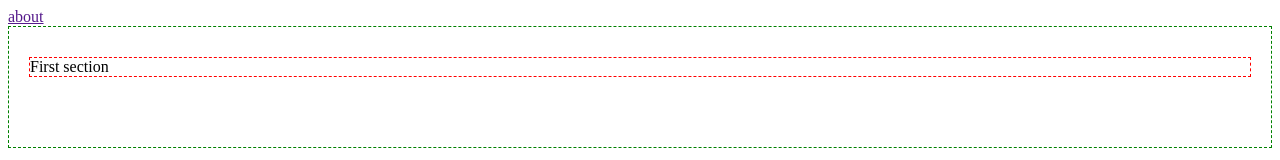
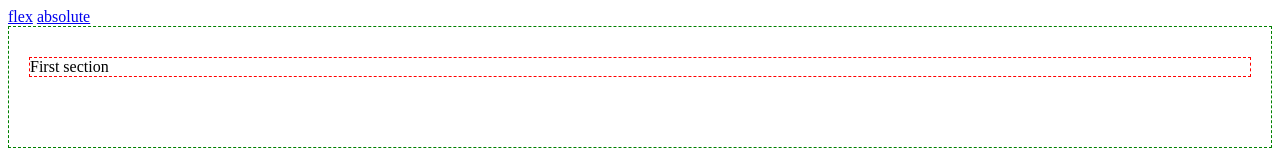
Before and after one commit to KMDEV22/html-position, a plain HTML site: page index.html in a window 1280 px wide. Shown: the top 160 px of the page. Drawn offline with Linux system fonts and the light colour scheme.

Commit message:
Adding anchors for other positions

```diff
--- a/index.html
+++ b/index.html
@@ -32,7 +32,8 @@
     </style>
 </head>
 <body>
-    <a href="">about</a>
+    <a href="./flex.html">flex</a>
+    <a href="./absolute.html">absolute</a>
     <div>
         <section>
             First section
```
